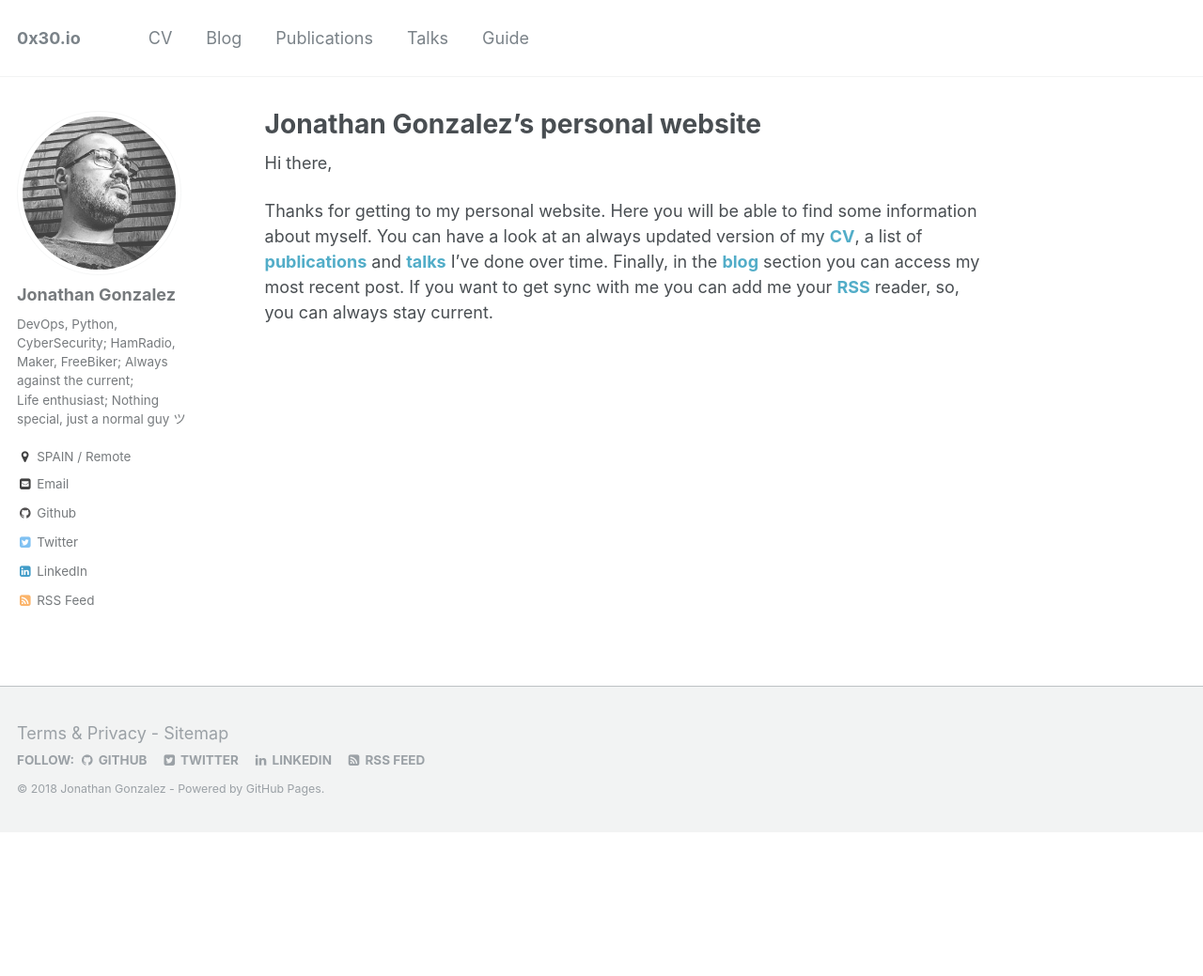
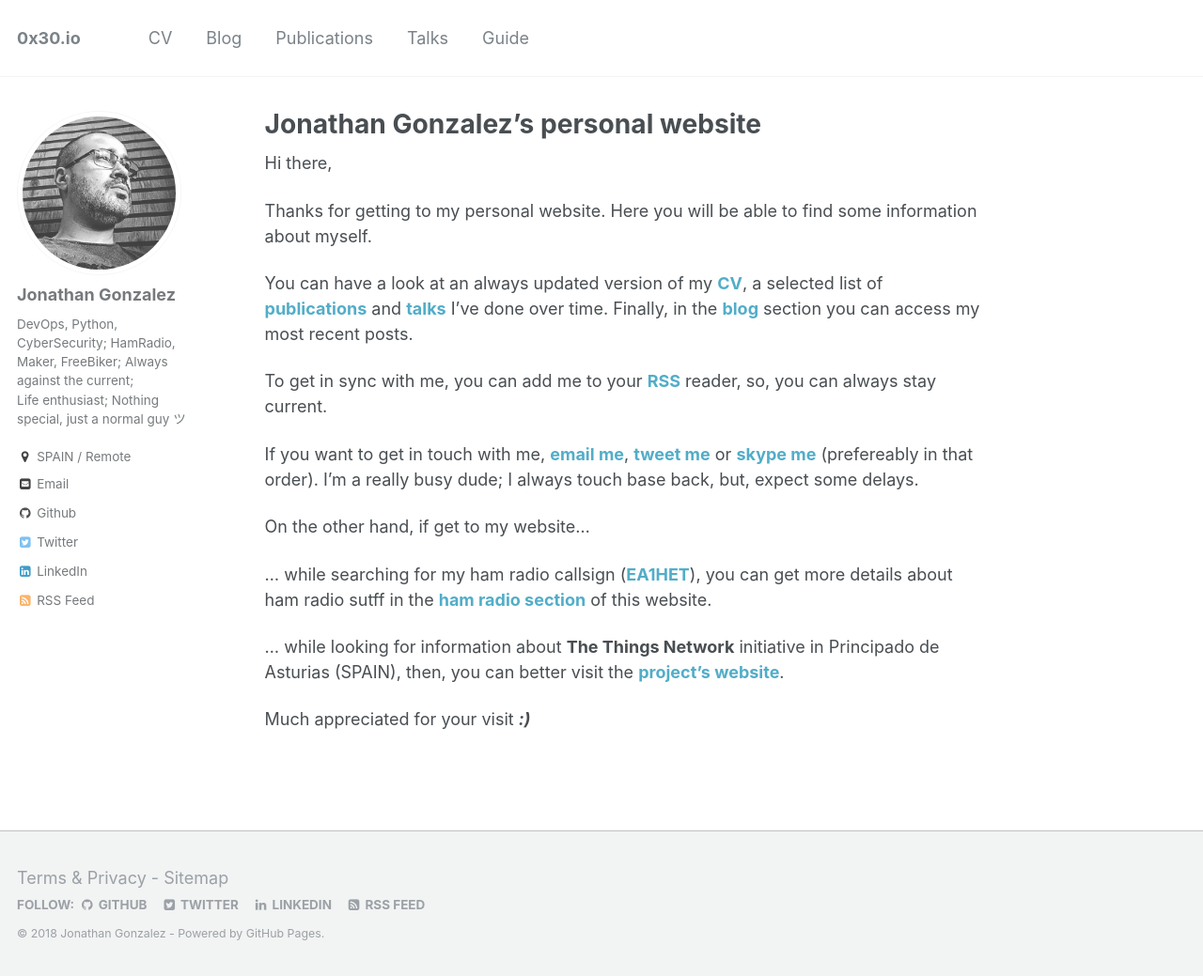
Before and after one commit to ea1het/0x30.io, a Jekyll site: the page built from _pages/about.md, in a window 1280 px wide and 1039 px high. Shown: the whole window at 94% size. Built offline with Jekyll 4.4.1, drawn with Linux system fonts in a browser that asks for light colours.

Commit message:
home site

```diff
--- a/_pages/about.md
+++ b/_pages/about.md
@@ -10,4 +10,18 @@
 
 Hi there,
 
-Thanks for getting to my personal website. Here you will be able to find some information about myself. You can have a look at an always updated version of my **[CV](cv/)**, a list of **[publications](publications/)** and **[talks](talks/)** I've done over time. Finally, in the **[blog](year-archive/)** section you can access my most recent post. If you want to get sync with me you can add me your **[RSS](feed.xml)** reader, so, you can always stay current.
+Thanks for getting to my personal website. Here you will be able to find some information about myself.
+
+You can have a look at an always updated version of my **[CV](cv/)**, a selected list of **[publications](publications/)** and **[talks](talks/)** I've done over time. Finally, in the **[blog](year-archive/)** section you can access my most recent posts.
+
+To get in sync with me, you can add me to your **[RSS](feed.xml)** reader, so, you can always stay current.
+
+If you want to get in touch with me, **[email me](mailto:j@0x30.io)**, **[tweet me](https://twitter.com/ea1het)** or **[skype me](skype:ea1het?call)** (prefereably in that order). I'm a really busy dude; I always touch base back, but, expect some delays.
+
+On the other hand, if get to my website...
+
+   ... while searching for my ham radio callsign (**[EA1HET](hamradio/)**), you can get more details about ham radio sutff in the **[ham radio section](hamradio/)** of this website.
+
+   ... while looking for information about **The Things Network** initiative in Principado de Asturias (SPAIN), then, you can better visit the **[project's website](http://astuias-iot.github.io)**.
+
+Much appreciated for your visit _**:)**_
```
